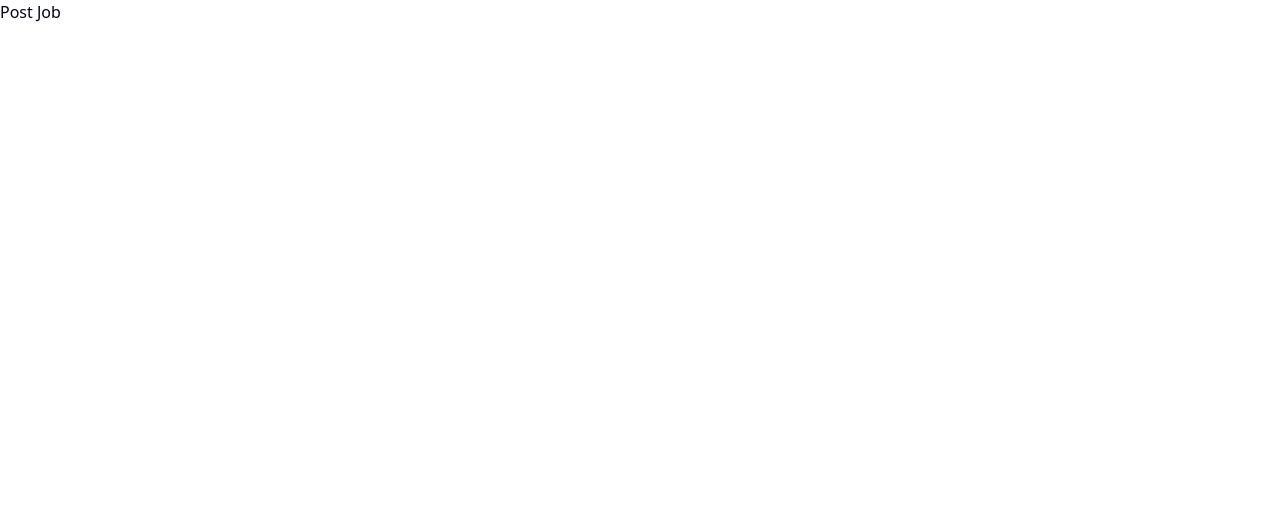
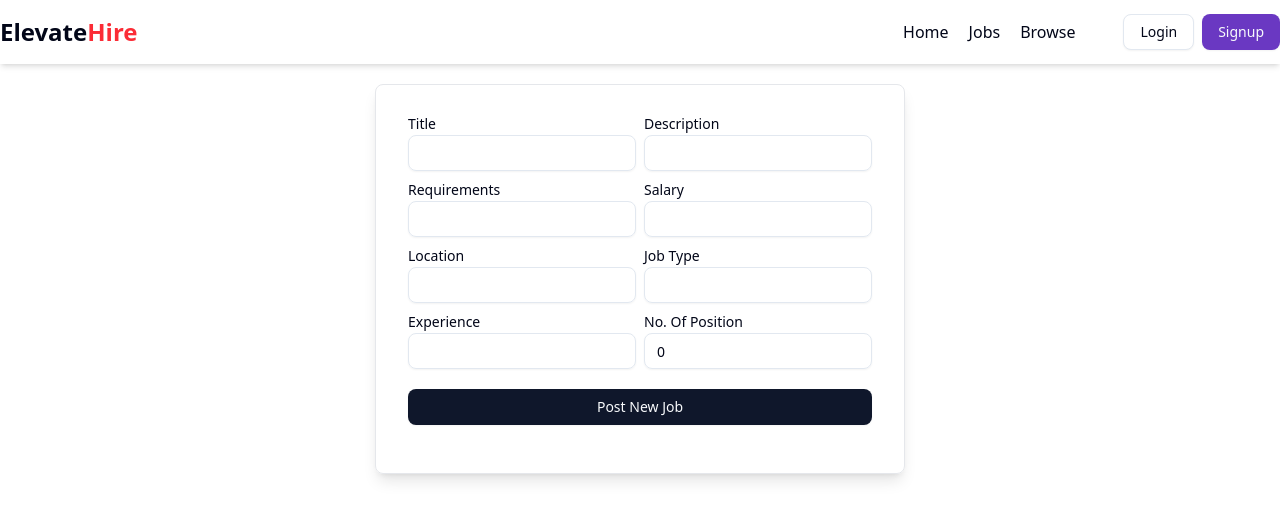
Before and after one commit to AnanyaRaj14/Job_Portal, a React (Vite) app in the folder frontend/: page /admin/jobs/create in a window 1280 px wide. Shown: the top 520 px of the page. Built offline with nearby package versions, Linux system fonts and the light colour scheme.

Commit message:
new job post ui

```diff
--- a/frontend/src/components/admin/PostJob.jsx
+++ b/frontend/src/components/admin/PostJob.jsx
@@ -1,9 +1,118 @@
-import React from 'react'
+import React, { useState } from 'react'
+import Navbar from '../shared/Navbar'
+import { Label } from '../ui/label'
+import { Input } from '../ui/input'
+import { Button } from '../ui/button'
 
 const PostJob = () => {
-  return (
-    <div>Post Job</div>
-  )
+    const [input, setInput] = useState({
+        title: "",
+        description: "",
+        requirements: "",
+        salary: "",
+        location: "",
+        jobType: "",
+        experience: "",
+        position: 0,
+        companyId: ""
+    });
+
+    const changeEventHandler = (e) => {
+        setInput({ ...input, [e.target.name]: e.target.value });
+    };
+
+    return (
+        <div>
+            <Navbar />
+            <div className='flex items-center justify-center w-screen my-5'>
+                <form className='p-8 max-w-4xl border border-gray-200 shadow-lg rounded-md'>
+                    <div className='grid grid-cols-2 gap-2'>
+                        <div>
+                            <Label>Title</Label>
+                            <Input
+                                type="text"
+                                name="title"
+                                value={input.title}
+                                onChange={changeEventHandler}
+                                className="focus-visible:ring-offset-0 focus-visible:ring-0 my-1"
+                            />
+                        </div>
+                        <div>
+                            <Label>Description</Label>
+                            <Input
+                                type="text"
+                                name="description"
+                                value={input.description}
+                                onChange={changeEventHandler}
+                                className="focus-visible:ring-offset-0 focus-visible:ring-0 my-1"
+                            />
+                        </div>
+                        <div>
+                            <Label>Requirements</Label>
+                            <Input
+                                type="text"
+                                name="requirements"
+                                value={input.requirements}
+                                onChange={changeEventHandler}
+                                className="focus-visible:ring-offset-0 focus-visible:ring-0 my-1"
+                            />
+                        </div>
+                        <div>
+                            <Label>Salary</Label>
+                            <Input
+                                type="text"
+                                name="salary"
+                                value={input.salary}
+                                onChange={changeEventHandler}
+                                className="focus-visible:ring-offset-0 focus-visible:ring-0 my-1"
+                            />
+                        </div>
+                        <div>
+                            <Label>Location</Label>
+                            <Input
+                                type="text"
+                                name="location"
+                                value={input.location}
+                                onChange={changeEventHandler}
+                                className="focus-visible:ring-offset-0 focus-visible:ring-0 my-1"
+                            />
+                        </div>
+                        <div>
+                            <Label>Job Type</Label>
+                            <Input
+                                type="text"
+                                name="jobType"
+                                value={input.jobType}
+                                onChange={changeEventHandler}
+                                className="focus-visible:ring-offset-0 focus-visible:ring-0 my-1"
+                            />
+                        </div>
+                        <div>
+                            <Label>Experience</Label>
+                            <Input
+                                type="text"
+                                name="experience"
+                                value={input.experience}
+                                onChange={changeEventHandler}
+                                className="focus-visible:ring-offset-0 focus-visible:ring-0 my-1"
+                            />
+                        </div>
+                        <div>
+                            <Label> No. Of Position</Label>
+                            <Input
+                                type="number"
+                                name="position"
+                                value={input.position}
+                                onChange={changeEventHandler}
+                                className="focus-visible:ring-offset-0 focus-visible:ring-0 my-1"
+                            />
+                        </div>
+                    </div>
+                    <Button className="w-full my-4">Post New Job</Button>
+                </form>
+            </div>
+        </div>
+    )
 }
 
 export default PostJob
```
